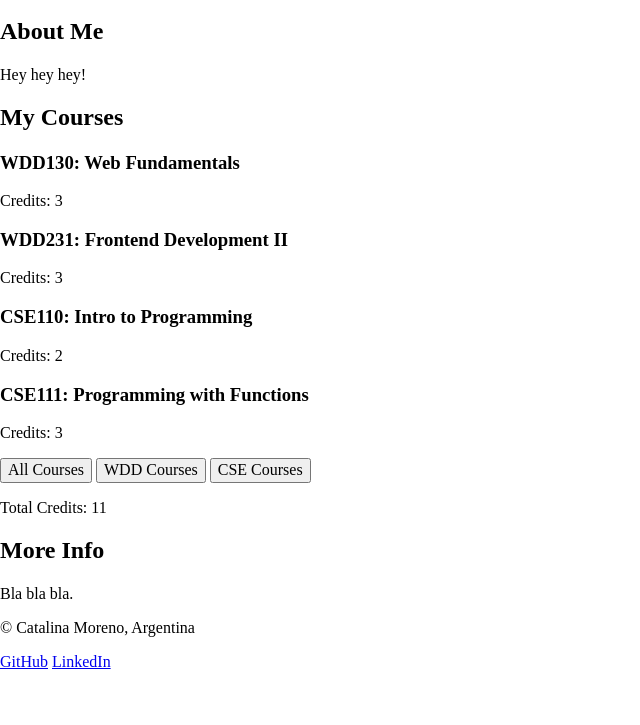
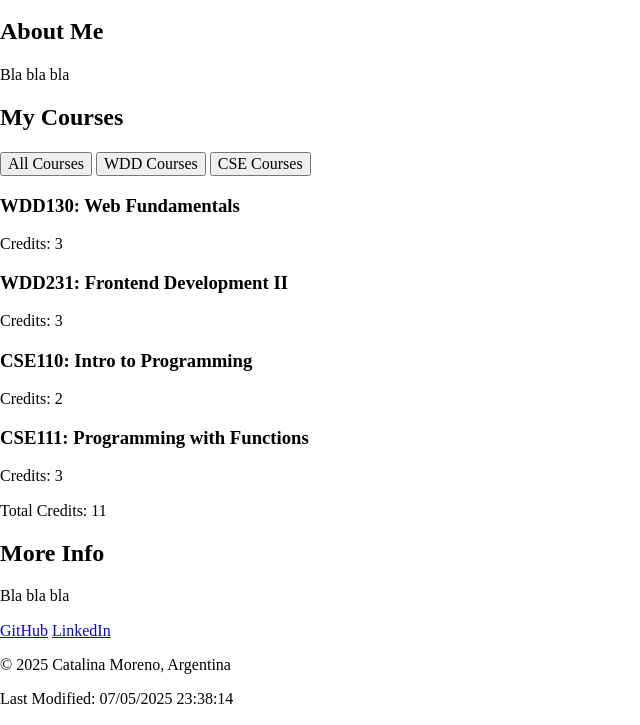
Before and after one commit to morenoocatalinaa/wdd231, a plain HTML site: page index.html in a window 1280 px wide. Shown: the part 104-829 px from the top of the page, without its empty margins (0-640 px from the left). Before the commit the page ends 800 px from the top, so only its background shows below. Drawn offline with nearby package versions, Linux system fonts and the light colour scheme; files that its build step writes are made by us from their sources; a script that the page names is missing; files whose address does not match are found by name.

Commit message:
ahora si

```diff
--- a/index.html
+++ b/index.html
@@ -1,6 +1,5 @@
 <!DOCTYPE html>
 <html lang="en">
-
 <head>
   <meta charset="UTF-8" />
   <meta name="viewport" content="width=device-width, initial-scale=1.0" />
@@ -15,7 +14,6 @@
   <script src="js/date.js" defer></script>
   <script src="js/course.js" defer></script>
 </head>
-
 <body>
   <header>
     <img src="images/logo.svg" alt="Site Logo" />
@@ -34,36 +32,39 @@
 
     <section>
       <h2>About Me</h2>
-      <p>Hey hey hey!</p>
+      <p>Bla bla bla</p>
     </section>
 
     <section>
       <h2>My Courses</h2>
-      <div id="course-cards"></div>
       <div id="course-filters">
         <button id="all">All Courses</button>
         <button id="wdd">WDD Courses</button>
         <button id="cse">CSE Courses</button>
       </div>
+      <div id="course-cards"></div>
       <p>Total Credits: <span id="total-credits"></span></p>
     </section>
 
     <section>
       <h2>More Info</h2>
-      <p>Bla bla bla.</p>
+      <p>Bla bla bla</p>
     </section>
   </main>
 
   <footer>
-    <p>
-      &copy; <span id="year"></span> Catalina Moreno, Argentina
-    </p>
-    <p id="lastModified"></p>
     <div class="social">
       <a href="https://github.com/morenoocatalinaa" target="_blank">GitHub</a>
-      <a href="https://linkedin.com/in/yourprofile" target="_blank">LinkedIn</a>
+      <a href="https://www.linkedin.com/in/catalinainesmoreno/" target="_blank">LinkedIn</a>
     </div>
+    <p>&copy; <span id="year"></span> Catalina Moreno, Argentina</p>
+    <p id="lastModified"></p>
   </footer>
+
+  <script>
+
+    document.getElementById("year").textContent = new Date().getFullYear();
+    document.getElementById("lastModified").textContent = "Last Modified: " + document.lastModified;
+  </script>
 </body>
-
 </html>
```
